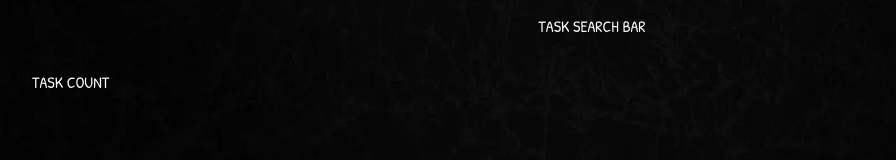
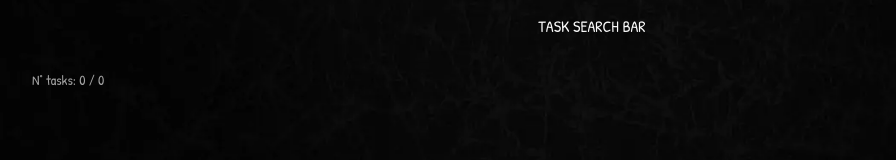
Before and after one commit to igorchaves22/todo-list, a React (Vite) app: page / in a window 1280 px wide. Shown: the part 134-294 px from the top of the page, without its empty margins (48-944 px from the left). Built offline with nearby package versions, Linux system fonts and the light colour scheme.

Commit message:
ui: Task count

```diff
--- a/src/components/PageContent/index.tsx
+++ b/src/components/PageContent/index.tsx
@@ -1,4 +1,4 @@
-import { NotHasTasksIndicator } from "~components";
+import { NotHasTasksIndicator, TaskCount } from "~components";
 import { usePageContent } from "~hooks";
 
 export const PageContent = () => {
@@ -8,7 +8,7 @@ export const PageContent = () => {
         <main className="w-full h-min pt-2 px-4 pb-12 grid grid-rows-[min-content,1fr] grid-cols-[min(100%,90rem)] flex-grow gap-y-8 justify-center justify-items-center">
             <p className="w-max h-min text-neutral-50 font-patrick-hand">TASK SEARCH BAR</p>
             <section className="w-full h-min min-h-full grid grid-rows-[min-content,1fr] grid-cols-1 gap-y-2 place-items-center md:px-16">
-                <p className="w-full h-min text-neutral-50 font-patrick-hand">TASK COUNT</p>
+                <TaskCount />
                 {hasTasks ? (
                     <section className="w-full h-min min-h-full flex flex-col gap-y-5 justify-between">
                         <p className="w-full h-min text-neutral-50 font-patrick-hand">TASK LIST</p>
--- /dev/null
+++ b/src/components/TaskCount/index.tsx
@@ -0,0 +1,15 @@
+import { useTodoListState } from "~hooks";
+
+export const TaskCount = () => {
+    const {
+        data: {
+            info: { totalStateTask, totalStoredTask }
+        }
+    } = useTodoListState();
+
+    return (
+        <p className="w-full h-min text-neutral-400 font-patrick-hand text-sm">
+            N° tasks: {totalStateTask} / {totalStoredTask}
+        </p>
+    );
+};
--- a/src/components/index.ts
+++ b/src/components/index.ts
@@ -2,3 +2,4 @@ export { TodoListStateProvider } from "./TodoListStateProvider";
 export { PageHeader } from "./PageHeader";
 export { PageContent } from "./PageContent";
 export { NotHasTasksIndicator } from "./NotHasTasksIndicator";
+export { TaskCount } from "./TaskCount";
```
